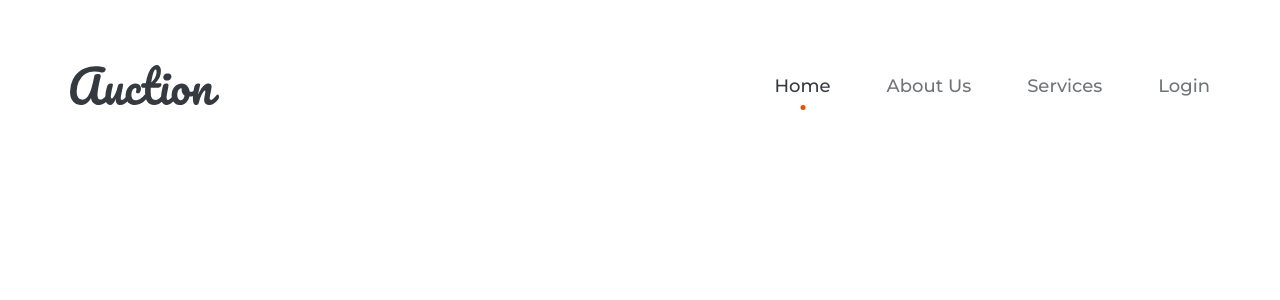
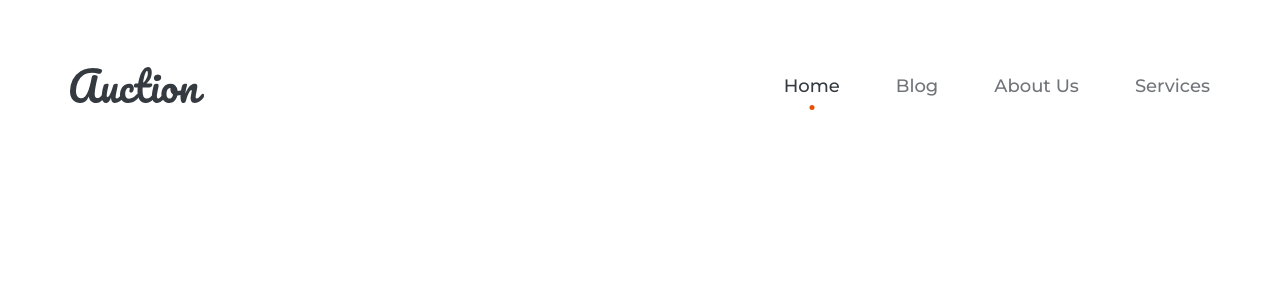
Before and after one commit to Nischal2015/solidity-auction, a React (Vite) app in the folder solidity-auction-frontend/: page / in a window 1280 px wide. Shown: the top 300 px of the page. Built offline with nearby package versions, Linux system fonts and the light colour scheme; what alchemy-sdk would draw is missing.

Commit message:
refactor: implement page layouts

```diff
--- /dev/null
+++ b/solidity-auction-frontend/src/layouts/container.jsx
@@ -0,0 +1,5 @@
+import { Container as MuiContainer } from "@mui/material";
+
+export default function Container({ children }) {
+  return <MuiContainer maxWidth="lg">{children}</MuiContainer>;
+}
--- a/solidity-auction-frontend/src/layouts/index.js
+++ b/solidity-auction-frontend/src/layouts/index.js
@@ -1 +1,5 @@
+export { default as Container } from "./container";
+
 export { default as Navigation } from "./navigation";
+
+export { default as PageHeroContainer } from "./page-hero-container";
--- a/solidity-auction-frontend/src/layouts/navigation.jsx
+++ b/solidity-auction-frontend/src/layouts/navigation.jsx
@@ -1,12 +1,12 @@
 import { Container, Grid, styled } from "@mui/material";
 import { Link } from "../components";
-
+import { Link as ReactLink } from "react-router-dom";
 import auction from "../assets/logo_dark.svg";
 
 const LogoSpan = styled("span")({
   display: "inline-block",
-  height: "4rem",
-  width: "14.91rem",
+  height: "3.6rem",
+  width: "13.42rem",
   "& img": {
     height: "100%",
     width: "100%",
@@ -17,14 +17,22 @@ export default function Navigation() {
   return (
     <Container
       maxWidth="xl"
-      sx={{ position: "absolute", right: 0, left: 0, paddingTop: "5rem" }}
+      sx={{
+        position: "absolute",
+        right: 0,
+        left: 0,
+        paddingTop: "5rem",
+        zIndex: 100,
+      }}
       style={{ paddingInline: "7rem" }}
     >
       <Grid container alignItems={"center"} height={72}>
         <Grid item>
-          <LogoSpan>
-            <img src={auction} alt="App logo" />
-          </LogoSpan>
+          <ReactLink to="/">
+            <LogoSpan>
+              <img src={auction} alt="App logo" />
+            </LogoSpan>
+          </ReactLink>
         </Grid>
         <Grid item marginLeft={"auto"}>
           <nav>
@@ -33,13 +41,13 @@ export default function Navigation() {
                 <Link href="/">Home</Link>
               </Grid>
               <Grid item>
+                <Link href="/blog">Blog</Link>
+              </Grid>
+              <Grid item>
                 <Link href="/about-us">About Us</Link>
               </Grid>
               <Grid item>
                 <Link href="/services">Services</Link>
-              </Grid>
-              <Grid item>
-                <Link href="/login">Login</Link>
               </Grid>
             </Grid>
           </nav>
--- /dev/null
+++ b/solidity-auction-frontend/src/layouts/page-hero-container.jsx
@@ -0,0 +1,7 @@
+import { Box } from "@mui/material";
+
+export default function PageHeroContainer({ children }) {
+  return (
+    <Box sx={{ paddingTop: "22.5rem", textAlign: "center" }}>{children}</Box>
+  );
+}
```
